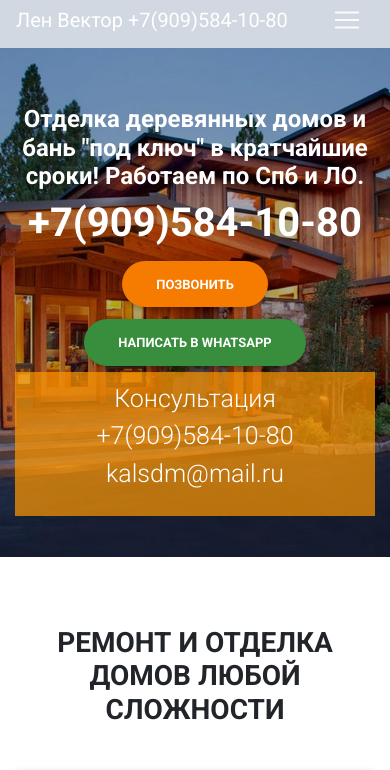
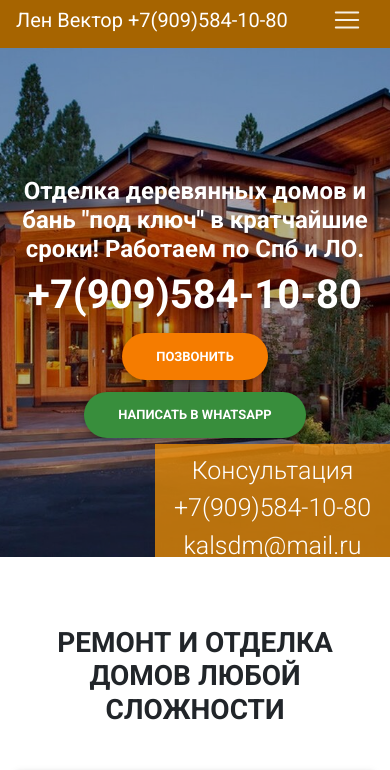
Before and after one commit to kandomere/kandomere.github.io, a plain HTML site: page index.html in a window 390 px wide. Shown: the top 770 px of the page. Drawn offline with Linux system fonts and the light colour scheme; a script that the page names is missing; a web font is replaced by a local one.

Commit message:
Update style.css

```diff
--- a/css/style.css
+++ b/css/style.css
@@ -1,3 +1,18 @@
 .top-nav-collapse {
     background-color: #a66400;
 }
+
+@media only screen and (max-width: 500px) {
+    .navbar:not(.top-nav-collapse) {
+        background: #a66400;
+    }
+}
+
+.fixcontact {
+    width: 235px;
+    height: 113px;
+    z-index: 1;
+    position: fixed;
+    right: 0;
+
+}
```
